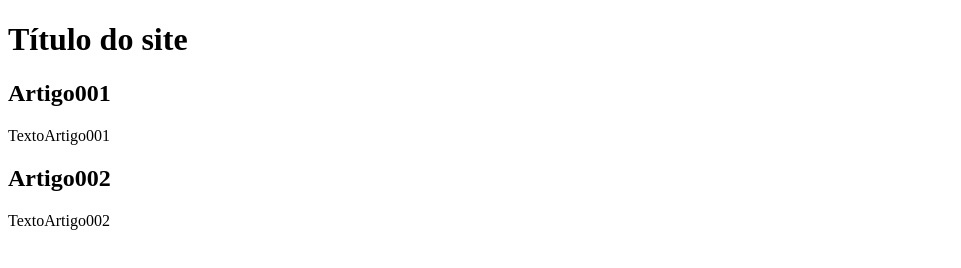
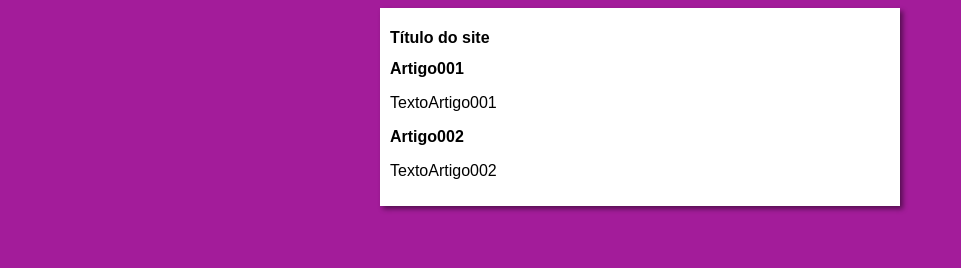
Before and after one commit to BrenoPinheiro0908/projeto-site, a plain HTML site: page index.html in a window 1280 px wide. Shown: the whole page, without its empty margins (0-961 px from the left). Drawn offline with Linux system fonts and the light colour scheme.

Commit message:
add design

```diff
--- /dev/null
+++ b/estilos/style.css
@@ -0,0 +1,16 @@
+*{
+    font-family: Arial, Helvetica, sans-serif;
+    font-size: 16px;
+}
+
+body{
+    background-color: rgb(163, 28, 154);
+}
+
+main{
+    background-color: white;
+    width: 500px;
+    margin: auto;
+    padding: 10px;
+    box-shadow: 3px 3px 5px rgba(0, 0, 0, 0.473);
+}
--- a/index.html
+++ b/index.html
@@ -3,6 +3,7 @@
 <head>
     <meta charset="UTF-8">
     <meta name="viewport" content="width=device-width, initial-scale=1.0">
+    <link rel="stylesheet" href="estilos/style.css">
     <title>Título do site</title>
 </head>
 <body>
```
